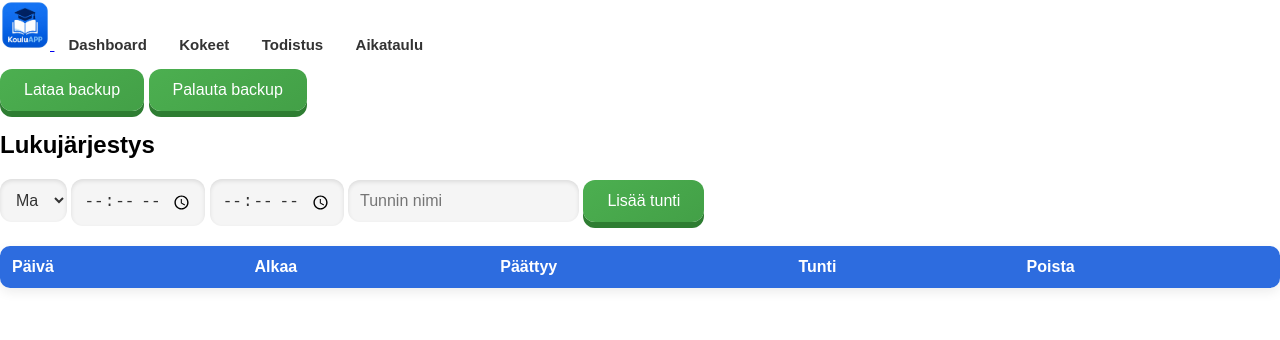
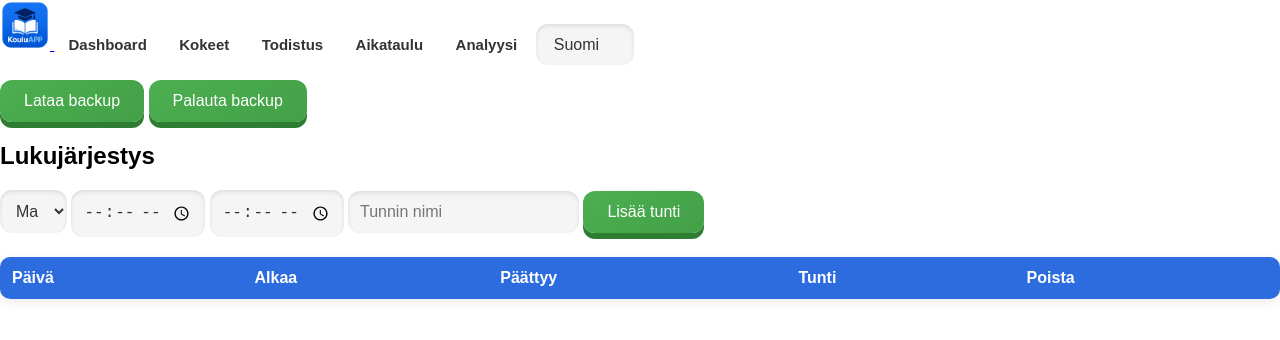
Before and after one commit to alfjoensuu-bit/KouluAPP, a plain HTML site: page aikataulu.html in a window 1280 px wide. Drawn offline with Linux system fonts and the light colour scheme; sample sign-in values are in the browser's storage.

Commit message:
feat: Add analytics page and language switcher to multiple pages

```diff
--- a/aikataulu.html
+++ b/aikataulu.html
@@ -28,6 +28,12 @@ if (!session || !session.username) {
   <a class="header_link" href="kokeet.html">Kokeet</a>
   <a class="header_link" href="todistus.html">Todistus</a>
   <a class="header_link" href="aikataulu.html">Aikataulu</a>
+  <a class="header_link" href="analytics.html">Analyysi</a>
+   <select id="languageSwitcher" class="select">
+    <option value="fi">Suomi</option>
+    <option value="sv">Svenska</option>
+    <option value="en">English</option>
+  </select>
 </header>
 
 <!-- BACKUP -->
--- a/style.css
+++ b/style.css
@@ -143,6 +143,11 @@ header img {
     left: 260px;
     top: 300px;
 }
+#analytics-button {
+    position: fixed;
+    left: 380px;
+    top: 300px;
+}
 #logoutbutton {
     position: fixed;
     left: 20px;
@@ -266,3 +271,45 @@ tr:hover {
     left: 20px;
     top: 600px;
 }
+.select {
+    padding: 12px 18px;
+
+    font-size: 16px;
+
+    border: none;
+    border-radius: 12px;
+
+    background: #f5f5f5;
+    color: #333;
+
+    box-shadow: inset 0 2px 4px rgba(0,0,0,0.1);
+
+    transition: all 0.15s ease;
+
+    cursor: pointer;
+
+    appearance: none;
+    -webkit-appearance: none;
+    -moz-appearance: none;
+
+    outline: none;
+}
+
+/* Hover */
+.select:hover {
+    background: #eeeeee;
+
+    transform: translateY(-1px);
+}
+
+/* Klikkaus */
+.select:active {
+    transform: translateY(1px);
+}
+
+/* Focus */
+.select:focus {
+    box-shadow:
+        inset 0 2px 4px rgba(0,0,0,0.1),
+        0 0 0 4px rgba(76, 175, 80, 0.25);
+}
```
Also changed, not shown: analytics.html (added, +26 -0 lines), dashboard.html (+4 -0 lines), index.html (+6 -1 lines), kokeet.html (+6 -0 lines), todistus.html (+6 -0 lines), 1 other file.
